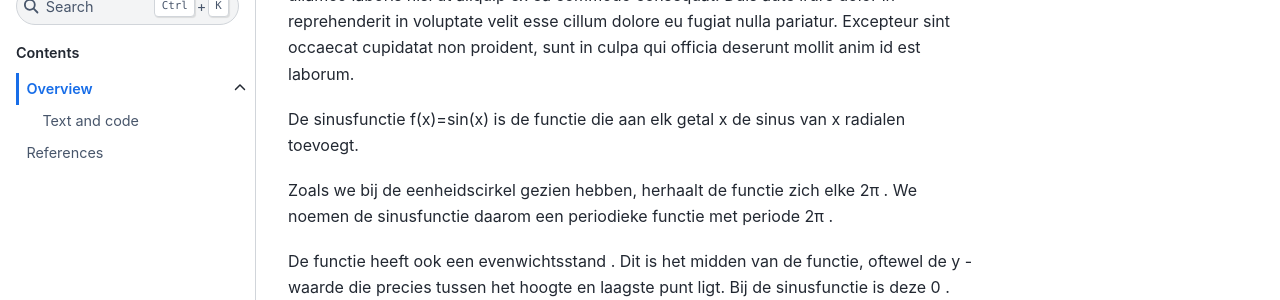
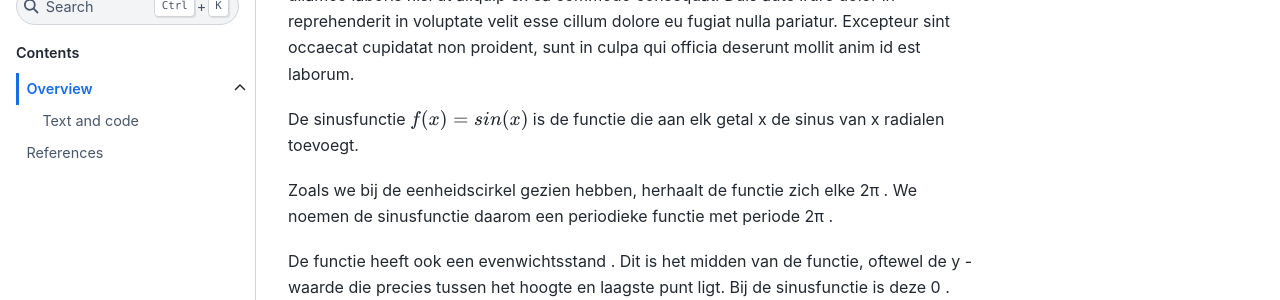
Before and after one commit to RaoulTj/ME_WIS1_24_WISKUNDE1, a Jupyter Book: the page built from book/some_content/overview.md, in a window 1280 px wide. Shown: the part 206-506 px from the top of the page. Built offline with Jupyter Book 1.0.4 settings and Sphinx 7.4.7 and the Sphinx Book theme 1.1.4, drawn with Linux system fonts in a browser that asks for light colours; comment, search, counter and statistics services are not loaded.

```diff
--- a/book/some_content/overview.md
+++ b/book/some_content/overview.md
@@ -3,7 +3,7 @@
 Lorem ipsum dolor sit amet, consectetur adipiscing elit, sed do eiusmod tempor incididunt ut labore et dolore magna aliqua. Ut enim ad minim veniam, quis nostrud exercitation ullamco laboris nisi ut aliquip ex ea commodo consequat. Duis aute irure dolor in reprehenderit in voluptate velit esse cillum dolore eu fugiat nulla pariatur. Excepteur sint occaecat cupidatat non proident, sunt in culpa qui officia deserunt mollit anim id est laborum.
 
 
-De sinusfunctie f(x)=sin(x)
+De sinusfunctie $f(x)=sin(x)$
  is de functie die aan elk getal x
  de sinus van x
  radialen toevoegt.
```
